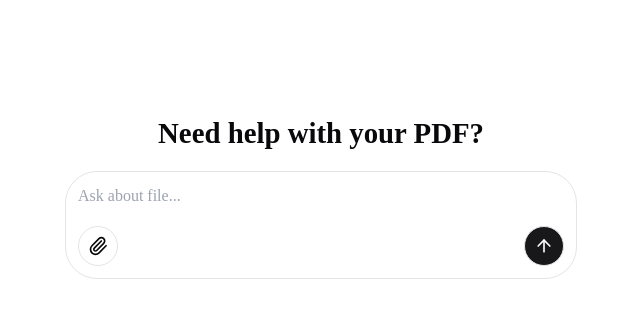
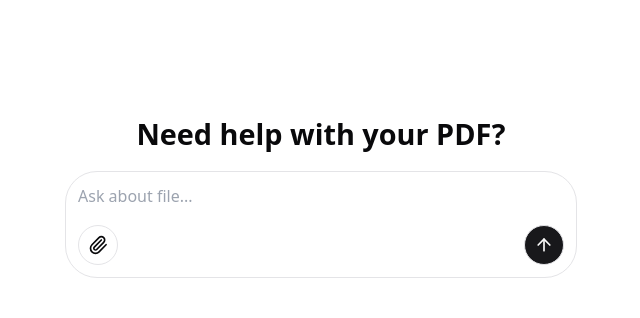
Before and after one commit to abdelkd/PDFInteract, a SvelteKit app: page / in a window 1280 px wide. Shown: the top 318 px of the page, without its empty margins (319-959 px from the left). Built offline with nearby package versions, Linux system fonts and the light colour scheme.

Commit message:
install shadcn ui

```diff
--- a/src/app.css
+++ b/src/app.css
@@ -72,12 +72,4 @@
   body {
     @apply bg-background text-foreground;
   }
-
-	@font-face {
-		font-family: 'Montserrat';
-		src: url('../assets/fonts/Montserrat.ttf') format('truetype');
-		font-weight: 100 900;
-		font-stretch: 75% 125%;
-		font-style: normal;
 }
-}
--- a/tailwind.config.ts
+++ b/tailwind.config.ts
@@ -67,7 +67,7 @@ const config: Config = {
 				sm: "calc(var(--radius) - 4px)"
 			},
 			fontFamily: {
-				sans: ['Montserrat Variable', 'Times New Roman', ...fontFamily.sans],
+				sans: [...fontFamily.sans]
 			},
 			keyframes: {
 				"accordion-down": {
```
Lines whose indentation alone changed are shown as unchanged.
